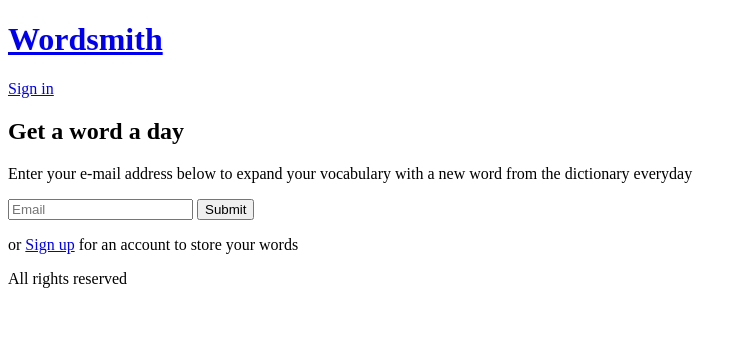
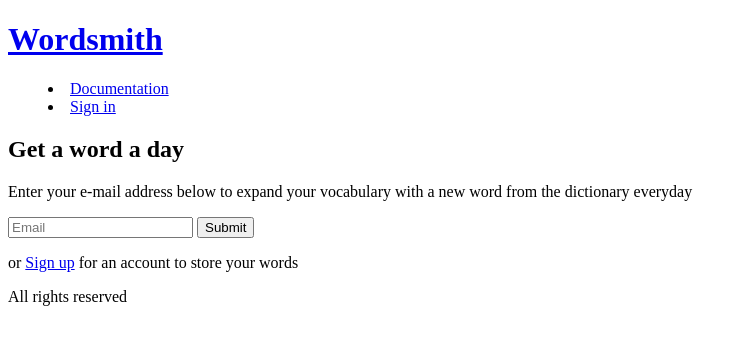
Before and after one commit to SocaLatchman/wordsmith, a Flask app: page / in a window 1280 px wide. Shown: the top 345 px of the page, without its empty margins (0-748 px from the left). Run offline with Flask 3, Linux system fonts and the light colour scheme.

Commit message:
Documentation link added to navigation

```diff
--- a/templates/base.html
+++ b/templates/base.html
@@ -7,7 +7,10 @@
       <header>
           <h1><a href="{{ url_for('index') }}">Wordsmith</a></h1>
           <nav>
-            <a href="{{ url_for('signin') }}" role="button">Sign in</a>
+           <menu>
+              <li><a href="{{ url_for('docs') }}">Documentation</a></li>
+              <li><a href="{{ url_for('signin') }}" role="button">Sign in</a></li>
+           </menu>
           </nav>
       </header>
         {% block content %}{% endblock %}
```
